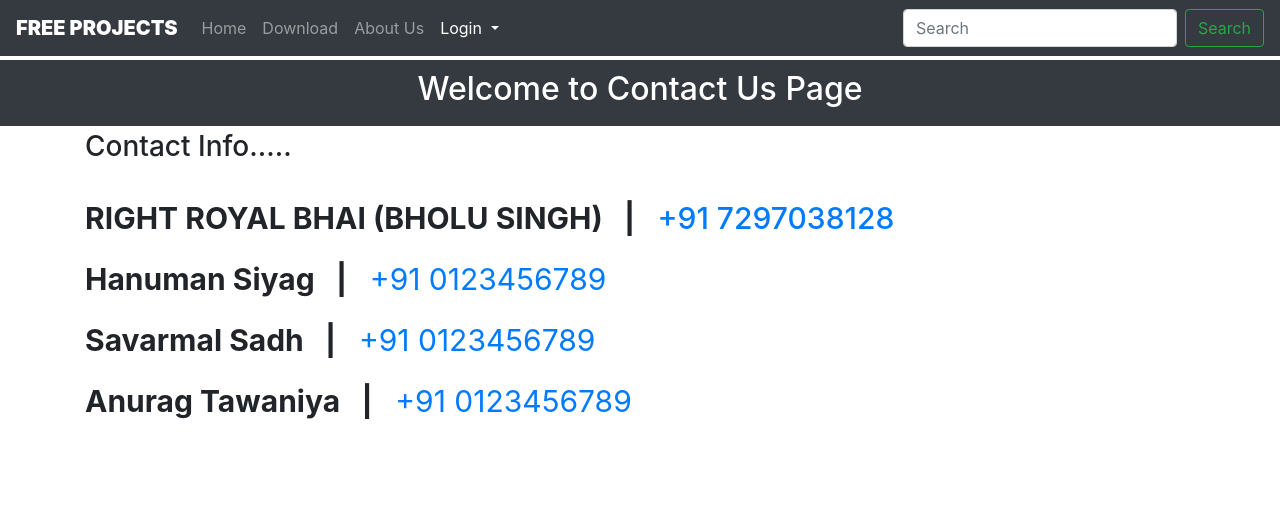
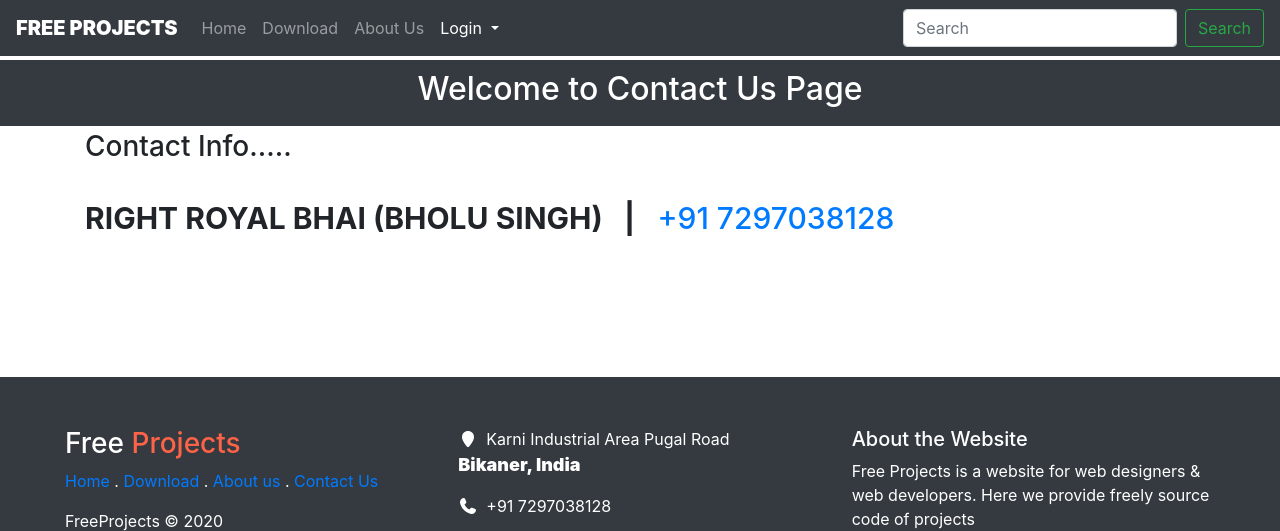
Before and after one commit to BHOLU-SINGH/free-projects, a plain HTML site: page ContactUs.html in a window 1280 px wide. Shown: the top 531 px of the page. Drawn offline with Linux system fonts and the light colour scheme.

Commit message:
Initial comment

```diff
--- a/ContactUs.html
+++ b/ContactUs.html
@@ -100,21 +100,6 @@
         <label style="font-weight: 700;">RIGHT ROYAL BHAI (BHOLU SINGH) &nbsp; | &nbsp;</label><a href="#" style="font-weight: 500;"> +91 7297038128</a>
       </div>
     </div>
-    <div class="row mt-2">
-      <div class="col" style="font-size: 30px;">
-        <label style="font-weight: 700;">Hanuman Siyag &nbsp; | &nbsp;</label><a href="#"> +91 0123456789</a>
-      </div>
-    </div>
-    <div class="row mt-2">
-      <div class="col" style="font-size: 30px;">
-        <label style="font-weight: 700;">Savarmal Sadh &nbsp; | &nbsp;</label><a href="#"> +91 0123456789</a>
-      </div>
-    </div>
-    <div class="row mt-2">
-      <div class="col" style="font-size: 30px;">
-        <label style="font-weight: 700;">Anurag Tawaniya &nbsp; | &nbsp;</label><a href="#"> +91 0123456789</a>
-      </div>
-    </div>
   </div>
 
 
```
